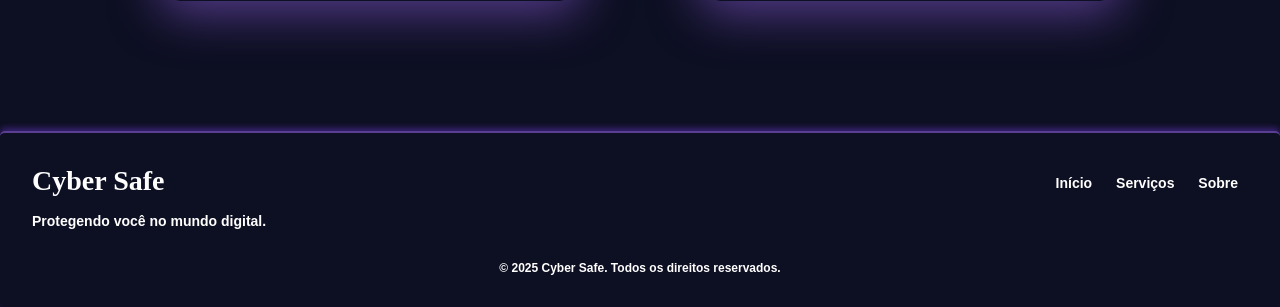
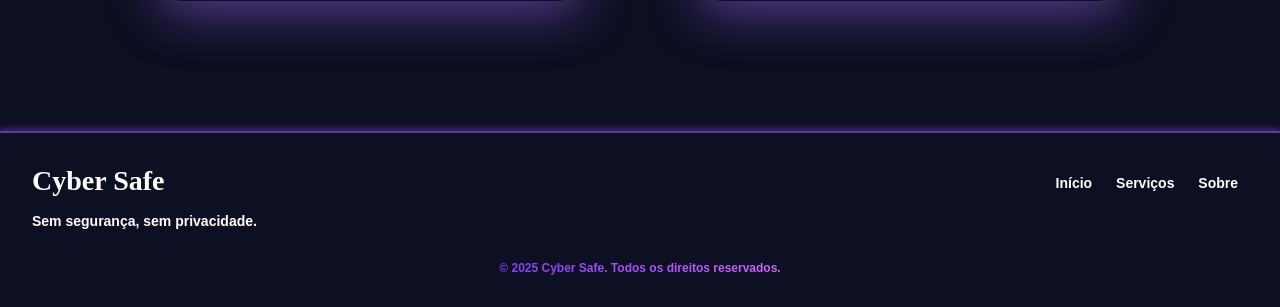
Before and after one commit to FelipeS04/Ciber-Safe-site, a Django app: page / in a window 1280 px wide. Shown: the part 601-908 px from the top of the page. Run offline with Django 5.2, Linux system fonts and the light colour scheme; data comes from the database, SQL or seed files in the repository.

Commit message:
Update footer, base.css e index.css

```diff
--- a/learning_logs/static/learning_logs/css/base.css
+++ b/learning_logs/static/learning_logs/css/base.css
@@ -15,10 +15,9 @@ header {
     display: flex;
     align-items: center;
     padding: 20px;
-    border-radius: 5px;
+    border-radius: 0px;
     border-bottom: solid 2px rgba(166, 110, 255, 0.5);
     box-shadow: 0 3px 6px rgba(126, 63, 242, 0.4);
-    border-radius: 5px;
 }
 
 a.logo{
--- a/learning_logs/static/learning_logs/css/footer.css
+++ b/learning_logs/static/learning_logs/css/footer.css
@@ -3,12 +3,11 @@ footer {
   font-weight: bold;
   font-size: 14px;
   background-color: #0d0f22;
-  border-radius: 5px;
+  border-radius: 0px;
   border-top: solid 2px rgba(166, 110, 255, 0.5);
   box-shadow: 0 -3px 6px rgba(126, 63, 242, 0.4);
   color: white;
   padding: 2rem;
-
 }
 
 .footer-left h1 {
@@ -20,9 +19,9 @@ footer {
 }
 
 .footer-left h1:hover {
-    background: linear-gradient(to right, #7e3ff2, #d266fc);
-    -webkit-background-clip: text;
-    -webkit-text-fill-color: transparent;
+  background: linear-gradient(to right, #7e3ff2, #d266fc);
+  -webkit-background-clip: text;
+  -webkit-text-fill-color: transparent;
 }
 
 .footer-container {
@@ -75,3 +74,10 @@ footer {
   font-size: 12px;
   color: #ffffff;
 }
+
+.footer-bottom p {
+  background: linear-gradient(to right, #7e3ff2, #d266fc);
+  -webkit-background-clip: text;
+  -webkit-text-fill-color: transparent;
+  display: inline-block;
+}
--- a/learning_logs/static/learning_logs/css/index.css
+++ b/learning_logs/static/learning_logs/css/index.css
@@ -28,7 +28,7 @@
     box-shadow: 0 0 50px 10px rgba(166, 110, 255, 0.5);
 }
 
-.categoria h2{
+.categoria h2 {
     text-align: center;
     border-top-left-radius: 7px;
     border-top-right-radius: 7px;
@@ -80,7 +80,7 @@
     position: absolute;
     bottom: 0;
     width: 100%;
-    background: rgba(0, 0, 0, 0.6);
+    background: linear-gradient(to right, #7e3ff2, #d266fc);
     color: white;
     text-align: center;
     font-size: 12px;
--- a/learning_logs/templates/learning_logs/footer.html
+++ b/learning_logs/templates/learning_logs/footer.html
@@ -14,7 +14,7 @@
       <a href=""><h1>Cyber Safe</h1></a>
       <br>
       <br>
-      <p>Protegendo você no mundo digital.</p>
+      <p>Sem segurança, sem privacidade.</p>
     </div>
     <div class="footer-menu">
       <ul>
```
